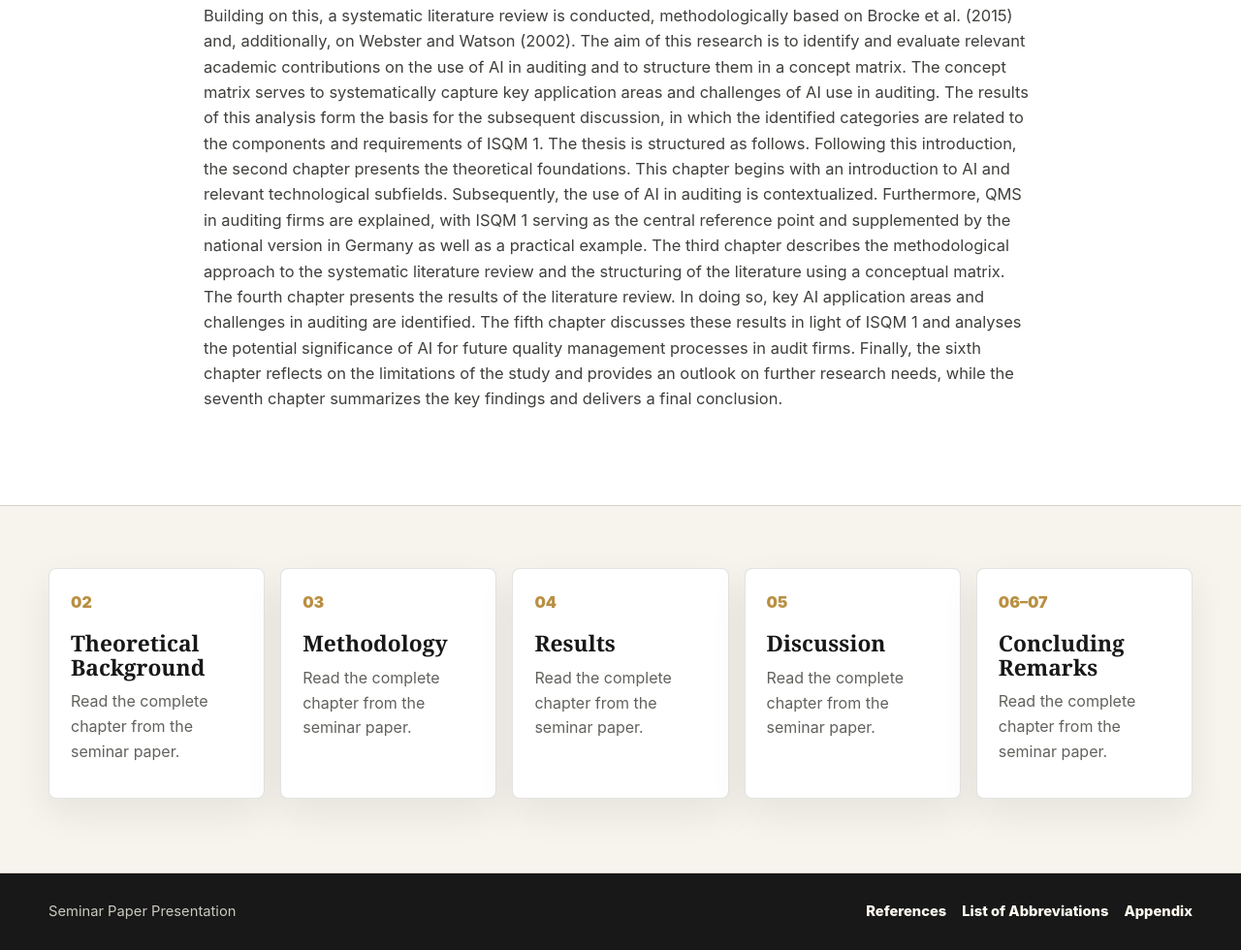
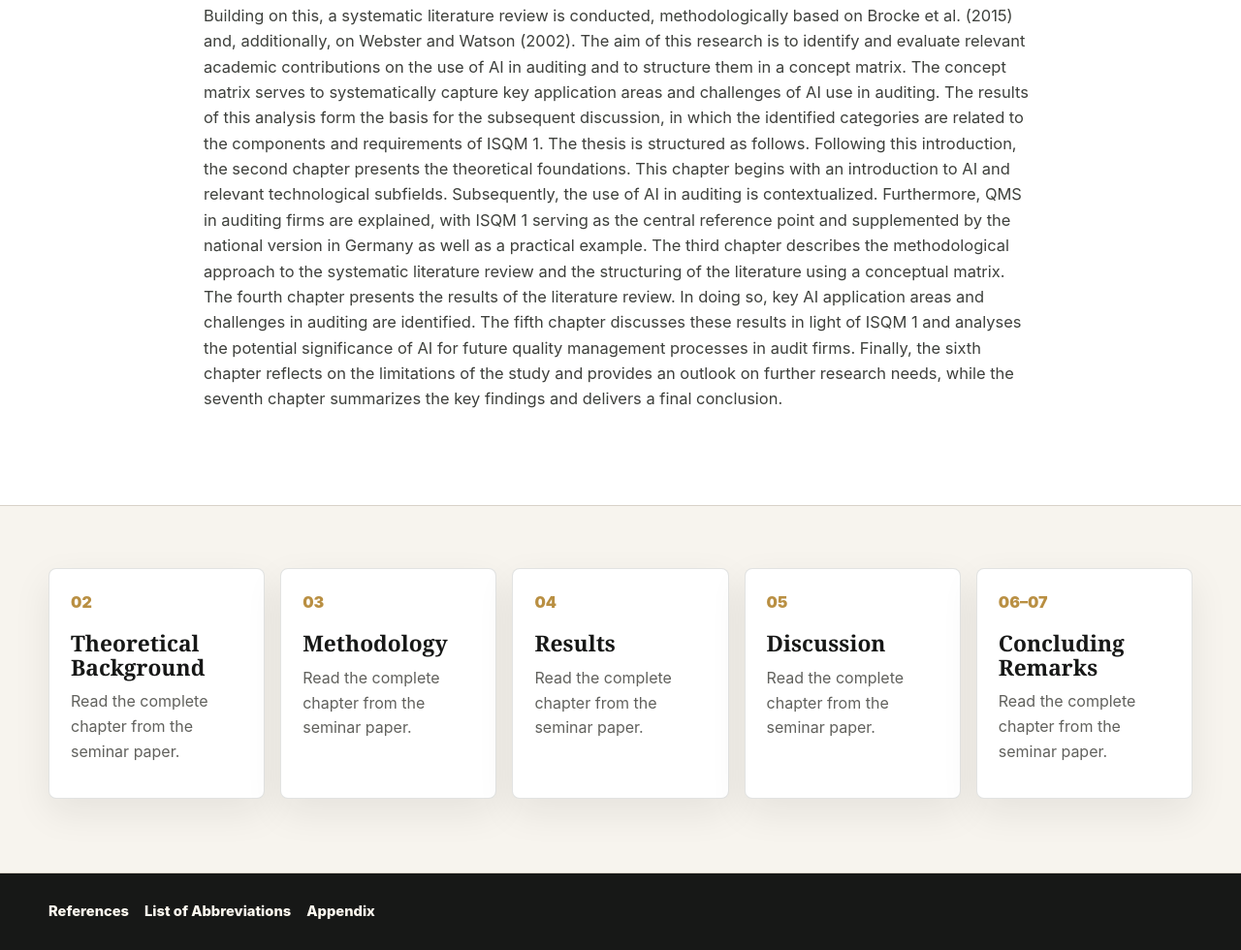
Before and after one commit to J10023314/AI4QMS.github.io, a plain HTML site: page index.html in a window 1280 px wide. Shown: the part 3105-4085 px from the top of the page at 97% size. Drawn offline with Linux system fonts and the light colour scheme.

Commit message:
Update index.html

```diff
--- a/index.html
+++ b/index.html
@@ -61,7 +61,6 @@
 
   <footer class="site-footer">
     <div class="footer-inner">
-      <span>Seminar Paper Presentation</span>
       <nav class="footer-links" aria-label="Supporting pages">
         <a href="references.html">References</a>
         <a href="abbreviations.html">List of Abbreviations</a>
```
